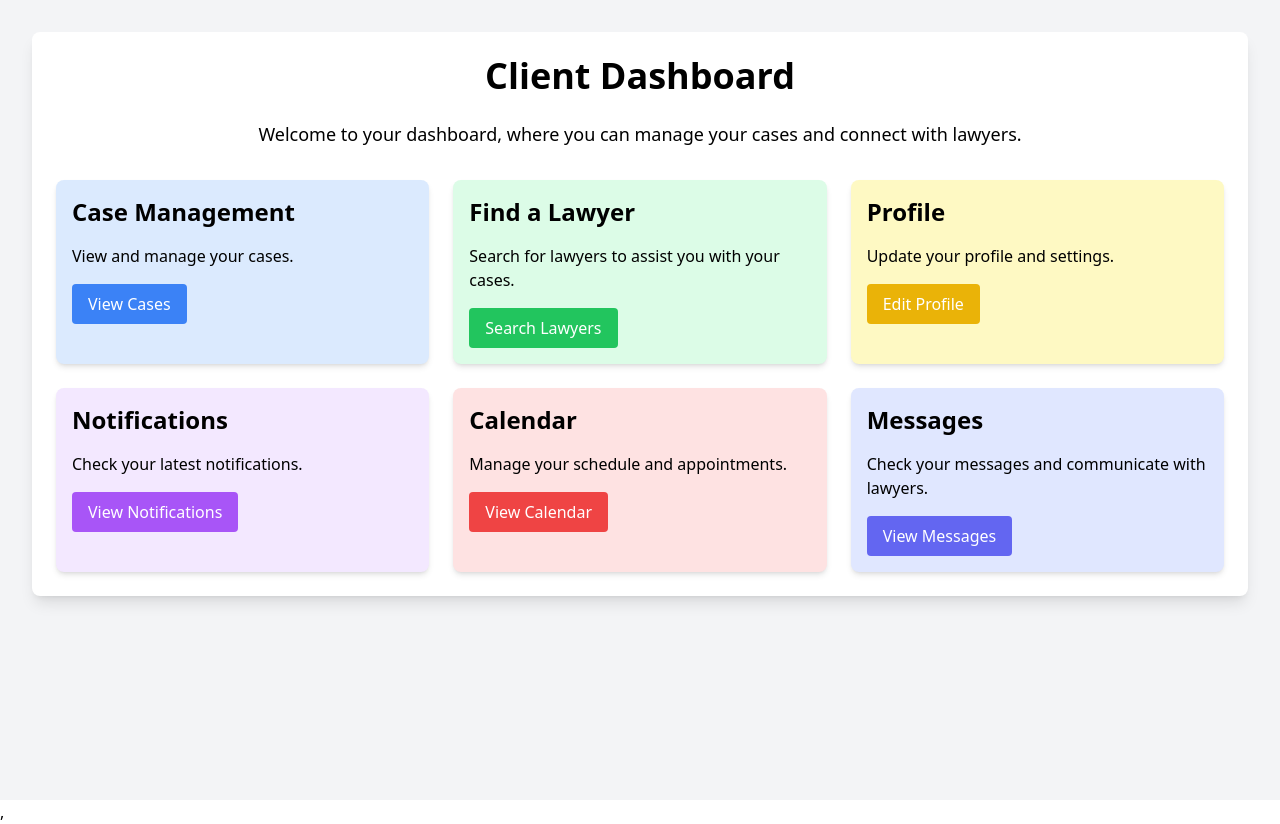
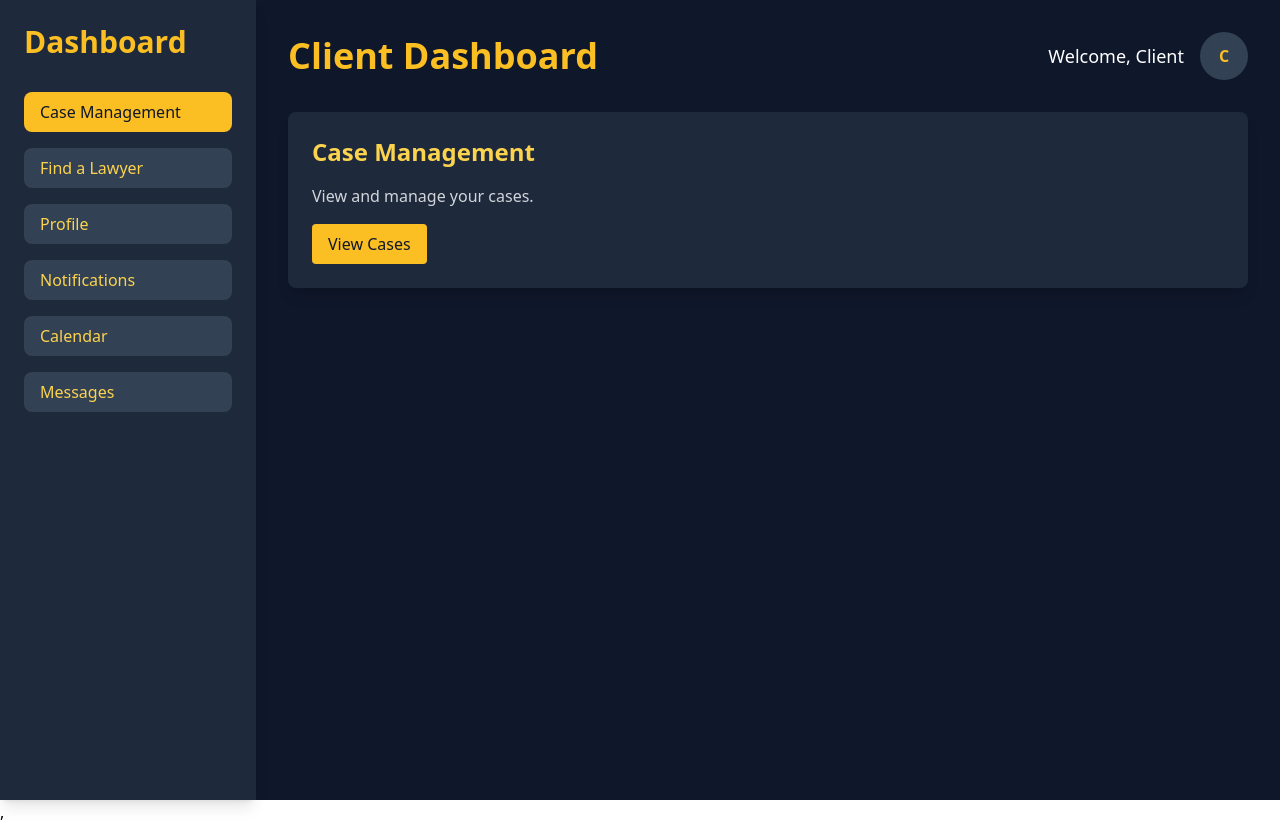
Before and after one commit to Leeoasis/sharuh-law-frontend, a React (Create React App) app: page /client-dashboard in a window 1280 px wide. Built offline with nearby package versions, Linux system fonts and the light colour scheme.

Commit message:
Update styling

```diff
--- a/src/components/dashboards/ClientDashboard.js
+++ b/src/components/dashboards/ClientDashboard.js
@@ -1,55 +1,181 @@
+// // src/components/ClientDashboard.js
+// import React from 'react';
+
+// const ClientDashboard = () => {
+//   return (
+//     <div className="min-h-screen bg-gray-100 p-8">
+//       <div className="max-w-7xl mx-auto bg-white shadow-lg rounded-lg p-6">
+//         <h1 className="text-4xl font-bold mb-6 text-center">Client Dashboard</h1>
+//         <p className="text-lg mb-8 text-center">Welcome to your dashboard, where you can manage your cases and connect with lawyers.</p>
+
+//         <div className="grid grid-cols-1 md:grid-cols-2 lg:grid-cols-3 gap-6">
+//           {/* Case Management Section */}
+//           <div className="bg-blue-100 p-4 rounded-lg shadow-md">
+//             <h2 className="text-2xl font-semibold mb-4">Case Management</h2>
+//             <p className="mb-4">View and manage your cases.</p>
+//             <button className="bg-blue-500 text-white px-4 py-2 rounded hover:bg-blue-700">View Cases</button>
+//           </div>
+
+//           {/* Lawyer Search Section */}
+//           <div className="bg-green-100 p-4 rounded-lg shadow-md">
+//             <h2 className="text-2xl font-semibold mb-4">Find a Lawyer</h2>
+//             <p className="mb-4">Search for lawyers to assist you with your cases.</p>
+//             <button className="bg-green-500 text-white px-4 py-2 rounded hover:bg-green-700">Search Lawyers</button>
+//           </div>
+
+//           {/* Profile Section */}
+//           <div className="bg-yellow-100 p-4 rounded-lg shadow-md">
+//             <h2 className="text-2xl font-semibold mb-4">Profile</h2>
+//             <p className="mb-4">Update your profile and settings.</p>
+//             <button className="bg-yellow-500 text-white px-4 py-2 rounded hover:bg-yellow-700">Edit Profile</button>
+//           </div>
+
+//           {/* Notifications Section */}
+//           <div className="bg-purple-100 p-4 rounded-lg shadow-md">
+//             <h2 className="text-2xl font-semibold mb-4">Notifications</h2>
+//             <p className="mb-4">Check your latest notifications.</p>
+//             <button className="bg-purple-500 text-white px-4 py-2 rounded hover:bg-purple-700">View Notifications</button>
+//           </div>
+
+//           {/* Calendar Section */}
+//           <div className="bg-red-100 p-4 rounded-lg shadow-md">
+//             <h2 className="text-2xl font-semibold mb-4">Calendar</h2>
+//             <p className="mb-4">Manage your schedule and appointments.</p>
+//             <button className="bg-red-500 text-white px-4 py-2 rounded hover:bg-red-700">View Calendar</button>
+//           </div>
+
+//           {/* Messages Section */}
+//           <div className="bg-indigo-100 p-4 rounded-lg shadow-md">
+//             <h2 className="text-2xl font-semibold mb-4">Messages</h2>
+//             <p className="mb-4">Check your messages and communicate with lawyers.</p>
+//             <button className="bg-indigo-500 text-white px-4 py-2 rounded hover:bg-indigo-700">View Messages</button>
+//           </div>
+//         </div>
+//       </div>
+//     </div>
+//   );
+// };
+
+// export default ClientDashboard;
+
 // src/components/ClientDashboard.js
-import React from 'react';
+import React, { useState } from 'react';
 
 const ClientDashboard = () => {
+  const [selectedOption, setSelectedOption] = useState('Case Management');
+
+  const renderContent = () => {
+    switch (selectedOption) {
+      case 'Case Management':
+        return (
+          <div>
+            <h2 className="text-2xl font-semibold text-amber-300 mb-4">Case Management</h2>
+            <p className="text-gray-300 mb-4">View and manage your cases.</p>
+            <button className="bg-amber-400 text-slate-900 px-4 py-2 rounded hover:bg-amber-500">
+              View Cases
+            </button>
+          </div>
+        );
+      case 'Find a Lawyer':
+        return (
+          <div>
+            <h2 className="text-2xl font-semibold text-amber-300 mb-4">Find a Lawyer</h2>
+            <p className="text-gray-300 mb-4">Search for lawyers to assist you with your cases.</p>
+            <button className="bg-amber-400 text-slate-900 px-4 py-2 rounded hover:bg-amber-500">
+              Search Lawyers
+            </button>
+          </div>
+        );
+      case 'Profile':
+        return (
+          <div>
+            <h2 className="text-2xl font-semibold text-amber-300 mb-4">Profile</h2>
+            <p className="text-gray-300 mb-4">Update your profile and settings.</p>
+            <button className="bg-amber-400 text-slate-900 px-4 py-2 rounded hover:bg-amber-500">
+              Edit Profile
+            </button>
+          </div>
+        );
+      case 'Notifications':
+        return (
+          <div>
+            <h2 className="text-2xl font-semibold text-amber-300 mb-4">Notifications</h2>
+            <p className="text-gray-300 mb-4">Check your latest notifications.</p>
+            <button className="bg-amber-400 text-slate-900 px-4 py-2 rounded hover:bg-amber-500">
+              View Notifications
+            </button>
+          </div>
+        );
+      case 'Calendar':
+        return (
+          <div>
+            <h2 className="text-2xl font-semibold text-amber-300 mb-4">Calendar</h2>
+            <p className="text-gray-300 mb-4">Manage your schedule and appointments.</p>
+            <button className="bg-amber-400 text-slate-900 px-4 py-2 rounded hover:bg-amber-500">
+              View Calendar
+            </button>
+          </div>
+        );
+      case 'Messages':
+        return (
+          <div>
+            <h2 className="text-2xl font-semibold text-amber-300 mb-4">Messages</h2>
+            <p className="text-gray-300 mb-4">Check your messages and communicate with lawyers.</p>
+            <button className="bg-amber-400 text-slate-900 px-4 py-2 rounded hover:bg-amber-500">
+              View Messages
+            </button>
+          </div>
+        );
+      default:
+        return null;
+    }
+  };
+
   return (
-    <div className="min-h-screen bg-gray-100 p-8">
-      <div className="max-w-7xl mx-auto bg-white shadow-lg rounded-lg p-6">
-        <h1 className="text-4xl font-bold mb-6 text-center">Client Dashboard</h1>
-        <p className="text-lg mb-8 text-center">Welcome to your dashboard, where you can manage your cases and connect with lawyers.</p>
+    <div className="flex min-h-screen bg-slate-900 text-white">
+      {/* Sidebar Navigation */}
+      <div className="w-64 bg-slate-800 p-6 shadow-lg">
+        <h2 className="text-3xl font-bold text-amber-400 mb-8">Dashboard</h2>
+        <nav className="space-y-4">
+          {[
+            'Case Management',
+            'Find a Lawyer',
+            'Profile',
+            'Notifications',
+            'Calendar',
+            'Messages',
+          ].map((option) => (
+            <button
+              key={option}
+              className={`w-full text-left px-4 py-2 rounded-lg ${
+                selectedOption === option
+                  ? 'bg-amber-400 text-slate-900'
+                  : 'bg-slate-700 text-amber-300 hover:bg-amber-400 hover:text-slate-900'
+              }`}
+              onClick={() => setSelectedOption(option)}
+            >
+              {option}
+            </button>
+          ))}
+        </nav>
+      </div>
 
-        <div className="grid grid-cols-1 md:grid-cols-2 lg:grid-cols-3 gap-6">
-          {/* Case Management Section */}
-          <div className="bg-blue-100 p-4 rounded-lg shadow-md">
-            <h2 className="text-2xl font-semibold mb-4">Case Management</h2>
-            <p className="mb-4">View and manage your cases.</p>
-            <button className="bg-blue-500 text-white px-4 py-2 rounded hover:bg-blue-700">View Cases</button>
+      {/* Main Content Area */}
+      <div className="flex-1 p-8">
+        {/* Header */}
+        <div className="flex justify-between items-center mb-8">
+          <h1 className="text-4xl font-bold text-amber-400">Client Dashboard</h1>
+          <div className="flex items-center space-x-4">
+            <span className="text-lg">Welcome, Client</span>
+            <div className="w-12 h-12 bg-slate-700 rounded-full flex items-center justify-center text-amber-400 font-bold">
+              C
+            </div>
           </div>
+        </div>
 
-          {/* Lawyer Search Section */}
-          <div className="bg-green-100 p-4 rounded-lg shadow-md">
-            <h2 className="text-2xl font-semibold mb-4">Find a Lawyer</h2>
-            <p className="mb-4">Search for lawyers to assist you with your cases.</p>
-            <button className="bg-green-500 text-white px-4 py-2 rounded hover:bg-green-700">Search Lawyers</button>
-          </div>
-
-          {/* Profile Section */}
-          <div className="bg-yellow-100 p-4 rounded-lg shadow-md">
-            <h2 className="text-2xl font-semibold mb-4">Profile</h2>
-            <p className="mb-4">Update your profile and settings.</p>
-            <button className="bg-yellow-500 text-white px-4 py-2 rounded hover:bg-yellow-700">Edit Profile</button>
-          </div>
-
-          {/* Notifications Section */}
-          <div className="bg-purple-100 p-4 rounded-lg shadow-md">
-            <h2 className="text-2xl font-semibold mb-4">Notifications</h2>
-            <p className="mb-4">Check your latest notifications.</p>
-            <button className="bg-purple-500 text-white px-4 py-2 rounded hover:bg-purple-700">View Notifications</button>
-          </div>
-
-          {/* Calendar Section */}
-          <div className="bg-red-100 p-4 rounded-lg shadow-md">
-            <h2 className="text-2xl font-semibold mb-4">Calendar</h2>
-            <p className="mb-4">Manage your schedule and appointments.</p>
-            <button className="bg-red-500 text-white px-4 py-2 rounded hover:bg-red-700">View Calendar</button>
-          </div>
-
-          {/* Messages Section */}
-          <div className="bg-indigo-100 p-4 rounded-lg shadow-md">
-            <h2 className="text-2xl font-semibold mb-4">Messages</h2>
-            <p className="mb-4">Check your messages and communicate with lawyers.</p>
-            <button className="bg-indigo-500 text-white px-4 py-2 rounded hover:bg-indigo-700">View Messages</button>
-          </div>
+        {/* Dynamic Content */}
+        <div className="bg-slate-800 shadow-lg rounded-lg p-6">
+          {renderContent()}
         </div>
       </div>
     </div>
```
